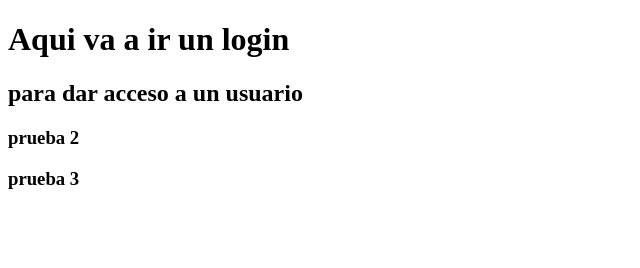
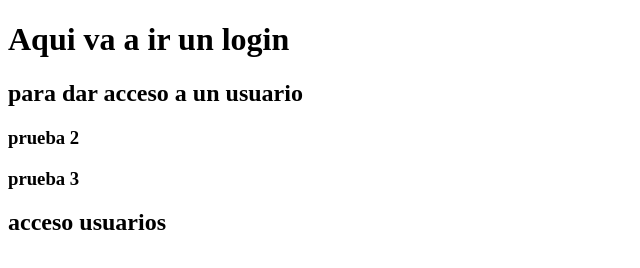
Before and after one commit to MoisesNarciso/Primer-Proyecto, a plain HTML site: page login.html in a window 1280 px wide. Shown: the whole page, without its empty margins (0-640 px from the left). Drawn offline with Linux system fonts and the light colour scheme.

Commit message:
he agregado un login de acceso

```diff
--- a/login.html
+++ b/login.html
@@ -11,5 +11,8 @@
     <h2>para dar acceso a un usuario</h2>
     <h3>prueba 2</h3>
     <h3>prueba 3</h3>
+    <section>
+        <h2>acceso usuarios</h2>
+    </section>
 </body>
 </html>
```
